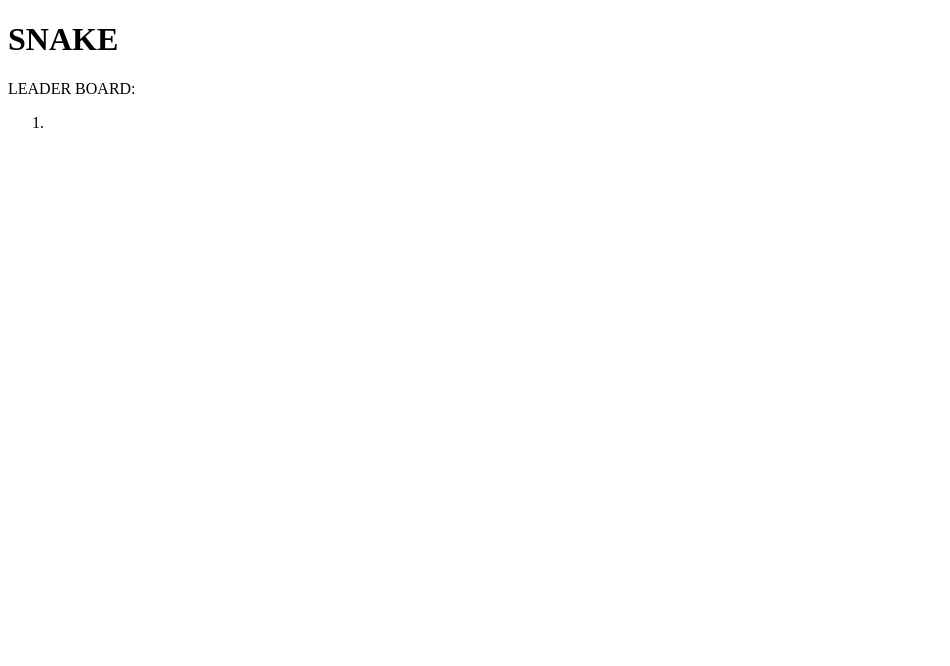
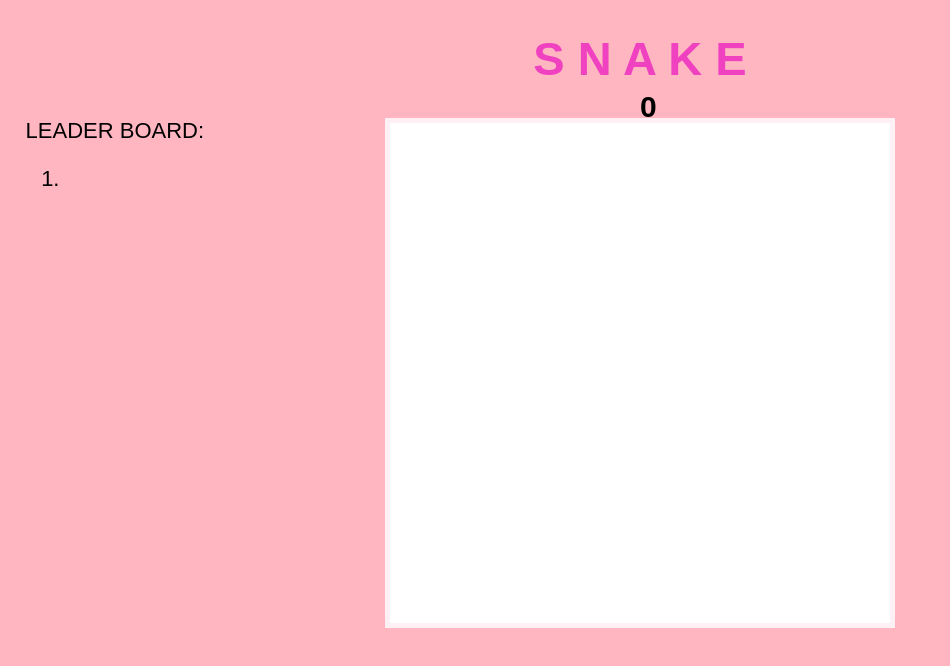
Before and after one commit to elizali1/Snake, a plain HTML site: page Snake.html in a window 1280 px wide. Shown: the whole page, without its empty margins (0-950 px from the left). Drawn offline with Linux system fonts and the light colour scheme.

Commit message:
day 1 commit

```diff
--- a/Snake.css
+++ b/Snake.css
@@ -2,3 +2,35 @@ body {
     font-family: fantasy;
     background-color: lightpink;
 }
+h1 {
+    text-align: center;
+    color: rgb(240, 65, 193);
+    font-weight: bolder;
+    font-size: 47px;
+}
+#leaderboard {
+    font-size: 22px;
+    position:absolute;
+    left: 2%;
+}
+#leaderboard div{
+    position: absolute;
+    left: 0px;
+    top: 0px;
+}
+#score {
+    font-family: fantasy;
+    font-weight: bolder;
+    font-size: 30px;
+    text-align: center;
+    position: absolute;
+    top: 90px;
+    left: 50%;
+}
+#game {
+    background-color: white;
+    width: 500px;
+    height: 500px;
+    border: 5px solid lavenderblush;
+    margin: auto;
+}
--- a/Snake.html
+++ b/Snake.html
@@ -5,19 +5,19 @@
   <meta charset="UTF-8">
   <meta http-equiv="X-UA-Compatible" content="IE=edge">
   <meta name="viewport" content="width=device-width, initial-scale=1.0">
-  <script src="./Snake.js" defer></script>
-  <style src="./Snake.css"></style>
+<link rel="stylesheet" href="Snake.css">
+<script src="./Snake.js" defer></script>
   <title>SNAKE</title>
 </head>
 <body>
 
-<h1>SNAKE</h1>
+<h1>S N A K E</h1>
 <div id="leaderboard">LEADER BOARD:
 <ol>
   <li></li>
 </ol>
 </div>
-<div id="score"></div>
+<div id="score">0</div>
 
 <div id="game"></div>
 
--- a/Snake.js
+++ b/Snake.js
@@ -0,0 +1,4 @@
+console.log('testing...')
+
+let game = document.querySelector('#game');
+let score = document.querySelector('#score');
```
Also changed, not shown: 1 other file.
